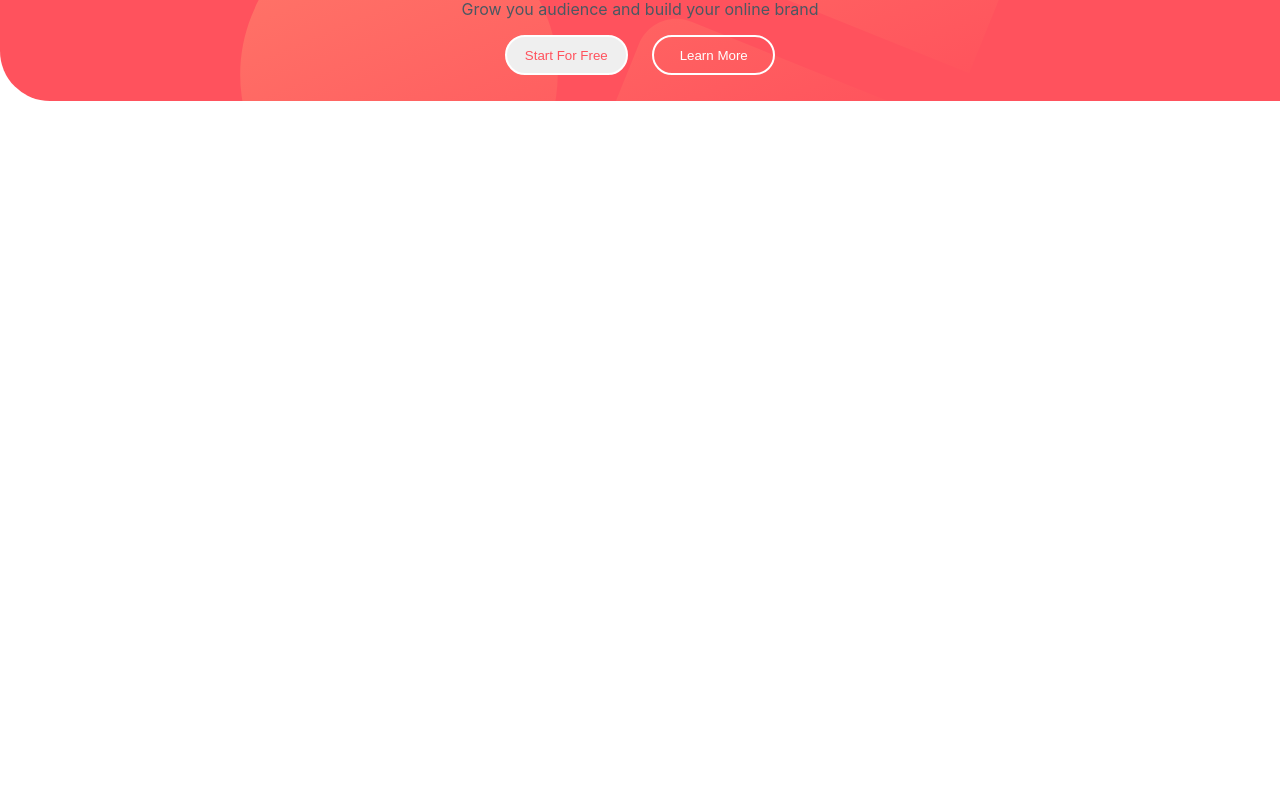
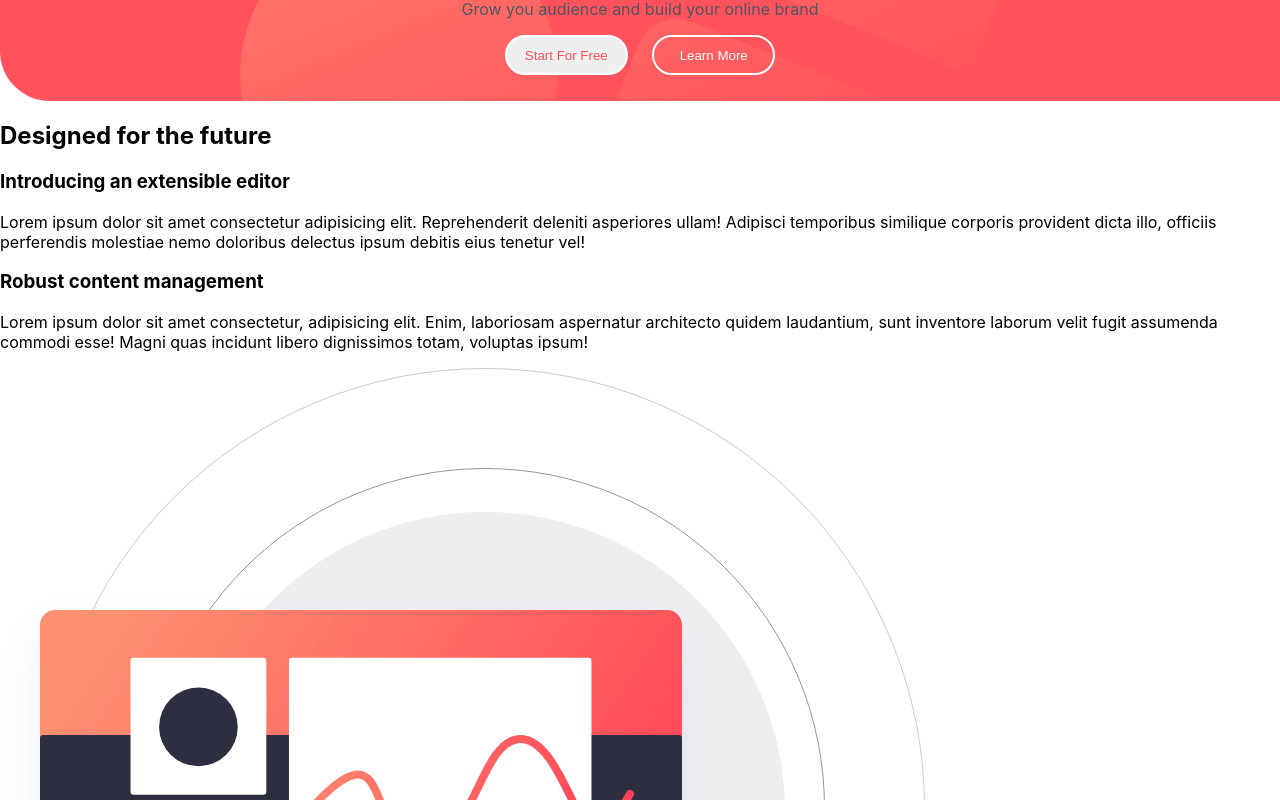
Before and after one commit to steven-mpawulo/blogr-landing-page, a React (Create React App) app: page / in a window 1280 px wide. Shown: the part 160-960 px from the top of the page. Before the commit the page ends 800 px from the top, so only its background shows below. Built offline with nearby package versions, Linux system fonts and the light colour scheme.

Commit message:
writes html for main component

```diff
--- a/src/components/front/Front.js
+++ b/src/components/front/Front.js
@@ -1,10 +1,12 @@
 import React from 'react'
 import Header from './header/Header'
+import Main from './main/Main'
 
 const Front = () => {
   return (
     <div>
     <Header/>
+    <Main/>
     </div>
   )
 }
--- a/src/components/front/main/Main.js
+++ b/src/components/front/main/Main.js
@@ -0,0 +1,21 @@
+import React from 'react'
+import Illustration from '../../../images/illustration-editor-desktop.svg'
+const Main = () => {
+  return (
+    <div className='main-container'>
+        <h2>Designed for the future</h2>
+        <div className="right-container">
+            <h3>Introducing an extensible editor</h3>
+            <p>Lorem ipsum dolor sit amet consectetur adipisicing elit. Reprehenderit deleniti asperiores ullam! Adipisci temporibus similique corporis provident dicta illo, officiis perferendis molestiae nemo doloribus delectus ipsum debitis eius tenetur vel!</p>
+            <h3>Robust content management</h3>
+            <p>Lorem ipsum dolor sit amet consectetur, adipisicing elit. Enim, laboriosam aspernatur architecto quidem laudantium, sunt inventore laborum velit fugit assumenda commodi esse! Magni quas incidunt libero dignissimos totam, voluptas ipsum!</p>
+        </div>
+        <div className="left-container">
+            <img src={Illustration} alt="illustration" />
+        </div>
+        <div className="left-container"></div>
+    </div>
+  )
+}
+
+export default Main
```
